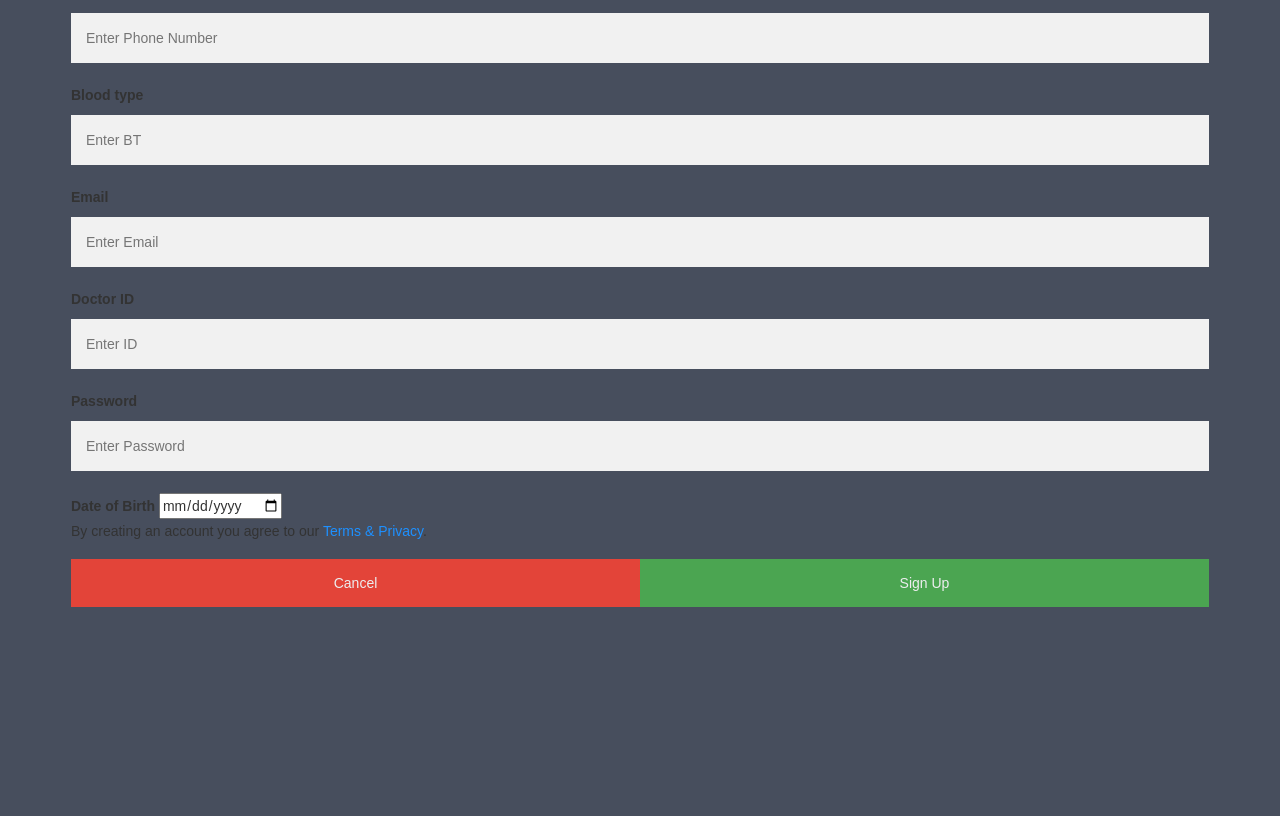
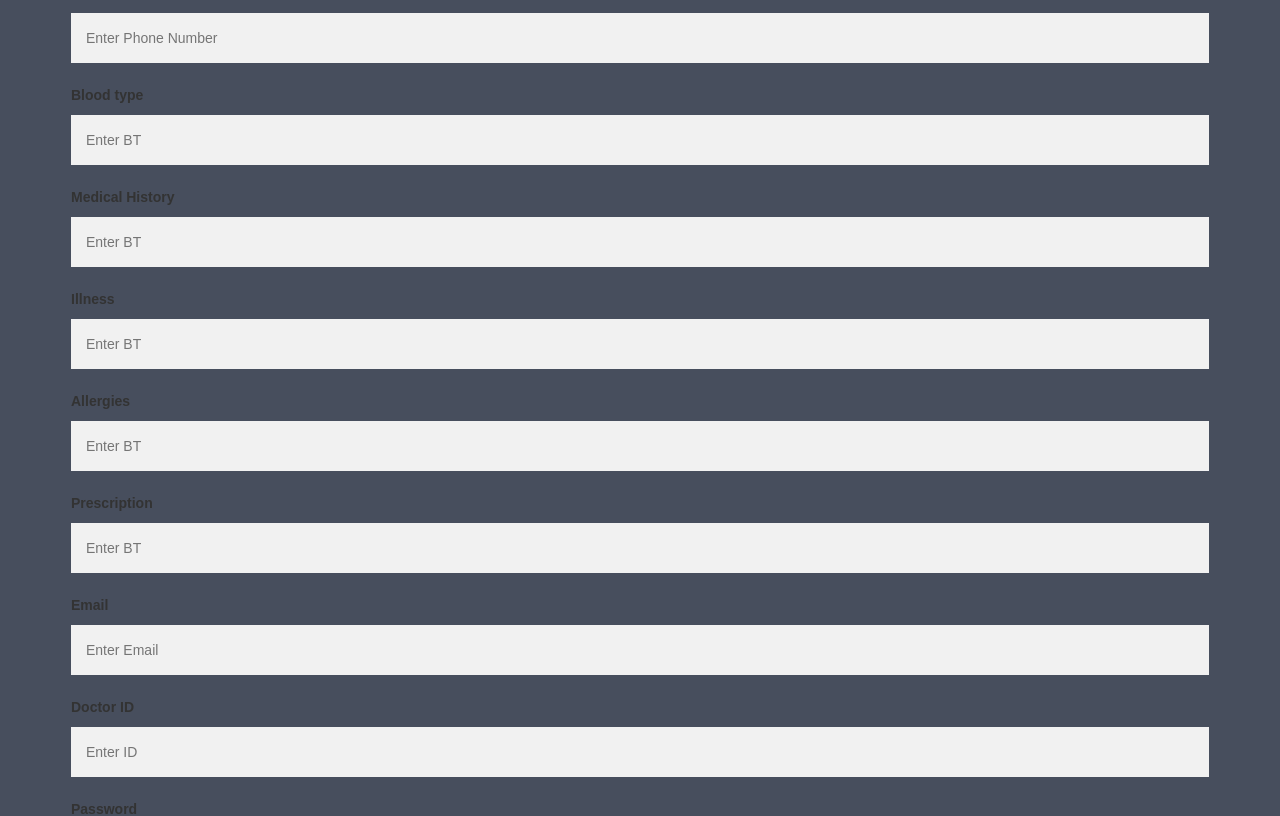
Before and after one commit to Benjie1741/E-Health-System, a PHP site: page /eHealth/homeDoc.php in a window 1280 px wide, after a click on "Register new patient". Shown: the part 628-1444 px from the top of the page. Run offline with PHP 8.4, Linux system fonts and the light colour scheme; the visitor is signed in with stand-in values (Sample User, id 1); data comes from the database, SQL or seed files in the repository.

Commit message:
phpmailer and  signup completed

```diff
--- a/homeDoc.php
+++ b/homeDoc.php
@@ -295,7 +295,19 @@ hr {
       <input type="text" placeholder="Enter Phone Number" name="num" required>
 
       <label for="blood"><b>Blood type</b></label>
-      <input type="text" placeholder="Enter BT" name="bood" required>
+      <input type="text" placeholder="Enter BT" name="blood" required>
+
+      <label for="history"><b>Medical History</b></label>
+      <input type="text" placeholder="Enter BT" name="history" required>
+
+      <label for="illness"><b>Illness</b></label>
+      <input type="text" placeholder="Enter BT" name="illness" required>
+
+      <label for="allergies"><b>Allergies</b></label>
+      <input type="text" placeholder="Enter BT" name="allergies" required>
+
+      <label for="prescription"><b>Prescription</b></label>
+      <input type="text" placeholder="Enter BT" name="prescription" required>
 
       <label for="email"><b>Email</b></label>
       <input type="text" placeholder="Enter Email" name="email" required>
@@ -329,14 +341,38 @@ hr {
       <h1>Doctor Sign Up</h1>
       <p>Please fill in this form to create an account.</p>
       <hr>
-      <label for="name"><b>Name</b></label>
-      <input type="text" placeholder="Enter Name" name="name" required>
+      <label for="firstName"><b>First Name</b></label>
+      <input type="text" placeholder="Enter First Name" name="firstname" required>
+
+      <label for="lastName"><b>Last Name</b></label>
+      <input type="text" placeholder="Enter Last Name" name="lastname" required>
+
+      <label for="age"><b>Age</b></label>
+      <input type="text" placeholder="Enter Age" name="age" required>
+
+      <label for="address"><b>Adress</b></label>
+      <input type="text" placeholder="Enter Address" name="address" required>
+
+      <label for="phone"><b>Phone Number</b></label>
+      <input type="text" placeholder="Enter Phone Number" name="num" required>
+
+      <label for="specialty"><b>Specialty</b></label>
+      <input type="text" placeholder="Enter Specialty" name="specialty" required>
+
+      <label for="clearance"><b>Clearance level</b></label>
+      <input type="text" placeholder="Enter Clearance level" name="clearance" required>
 
       <label for="email"><b>Email</b></label>
       <input type="text" placeholder="Enter Email" name="email" required>
 
       <label for="password"><b>Password</b></label>
       <input type="text" placeholder="Enter Password" name="password" required>
+
+      <label for="dateOfBirth"><b>Date of Birth</b></label>
+      <input type="date" placeholder="Enter Name" name="dob" required>
+
+      <label for="license"><b>License Revalidation Date</b></label>
+      <input type="date" placeholder="Enter License Revalidation Date" name="license" required>
 
 
       <p>By creating an account you agree to our <a href="#" style="color:dodgerblue">Terms & Privacy</a>.</p>
```
Also changed, not shown: insertDoc.php (+12 -3 lines), insertPat.php (+28 -7 lines), chat-icon.png (added).
